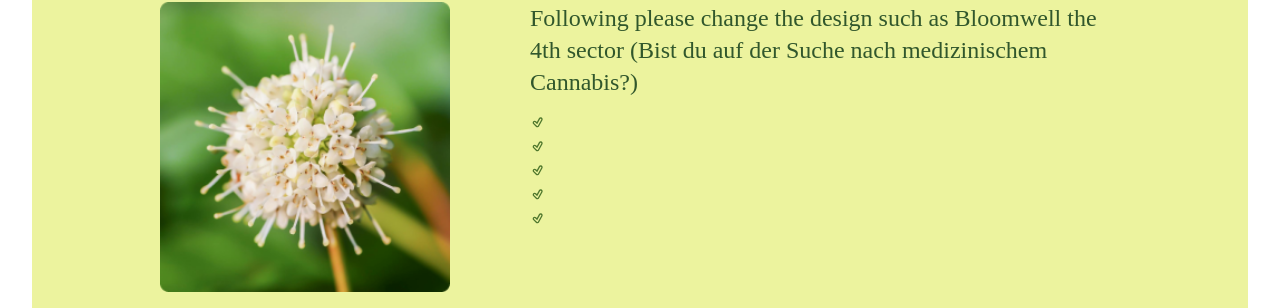
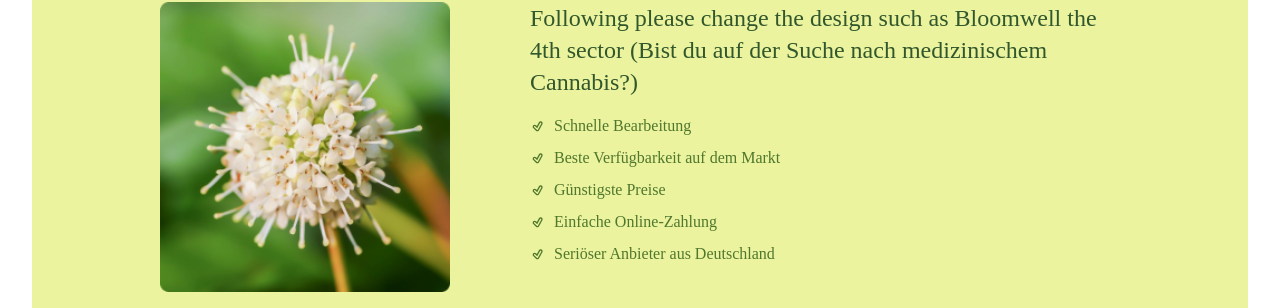
Before and after one commit to GreenDaysInvest/green-days-invest-fe, a Next.js app: page /en/disease/adhd in a window 1280 px wide. Shown: the part 492-800 px from the top of the page. Built offline with nearby package versions, Linux system fonts and the light colour scheme; no server answers.

Commit message:
discover banner section fixed for disease page

```diff
--- a/src/app/[locale]/disease/[disease]/page.tsx
+++ b/src/app/[locale]/disease/[disease]/page.tsx
@@ -16,7 +16,11 @@ const Disease = () => {
                     subTitle={t('DiscoverSection.Top.subtitle')}
                     image='/flower.png'
                     cardTitle={t('DiscoverSection.Top.Card.title')}
-                    cardSubTitle={t('DiscoverSection.Top.Card.subtitle')}
+                    firstLi={t('DiscoverSection.Top.Card.list.first')}
+                    secondLi={t('DiscoverSection.Top.Card.list.second')}
+                    thirdLi={t('DiscoverSection.Top.Card.list.third')}
+                    fourthLi={t('DiscoverSection.Top.Card.list.fourth')}
+                    fifthLi={t('DiscoverSection.Top.Card.list.fifth')}
                     />
                 <TextImage
                     smallText={t('DiscoverSection.Bottom.smallText')}
```
